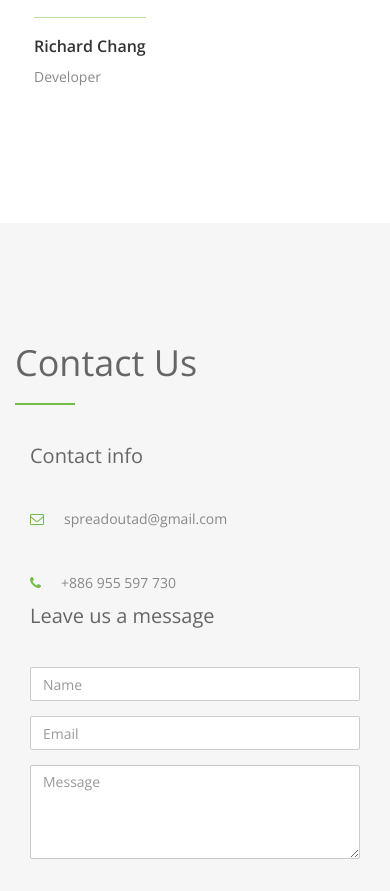
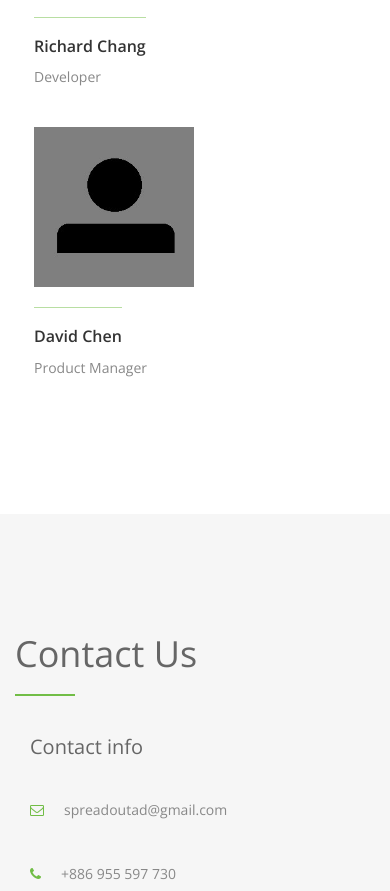
Before and after one commit to spreadoutad/spreadoutad.github.io, a website: page index.html in a window 390 px wide. Shown: the part 6547-7438 px from the top of the page. Drawn offline with nearby package versions, Linux system fonts and the light colour scheme.

Commit message:
Update team member David

```diff
--- a/index.html
+++ b/index.html
@@ -223,6 +223,17 @@
         </div>
       </div>
     </div>
+
+    <div id="row">
+      <div class="col-md-3 col-sm-6 team">
+        <div class="thumbnail"> <img src="img/team/05.jpg" alt="..." class="team-img">
+          <div class="caption">
+            <h3>David Chen</h3>
+            <p>Product Manager</p>
+          </div>
+        </div>
+      </div>
+    </div>
   </div>
 
 
```
